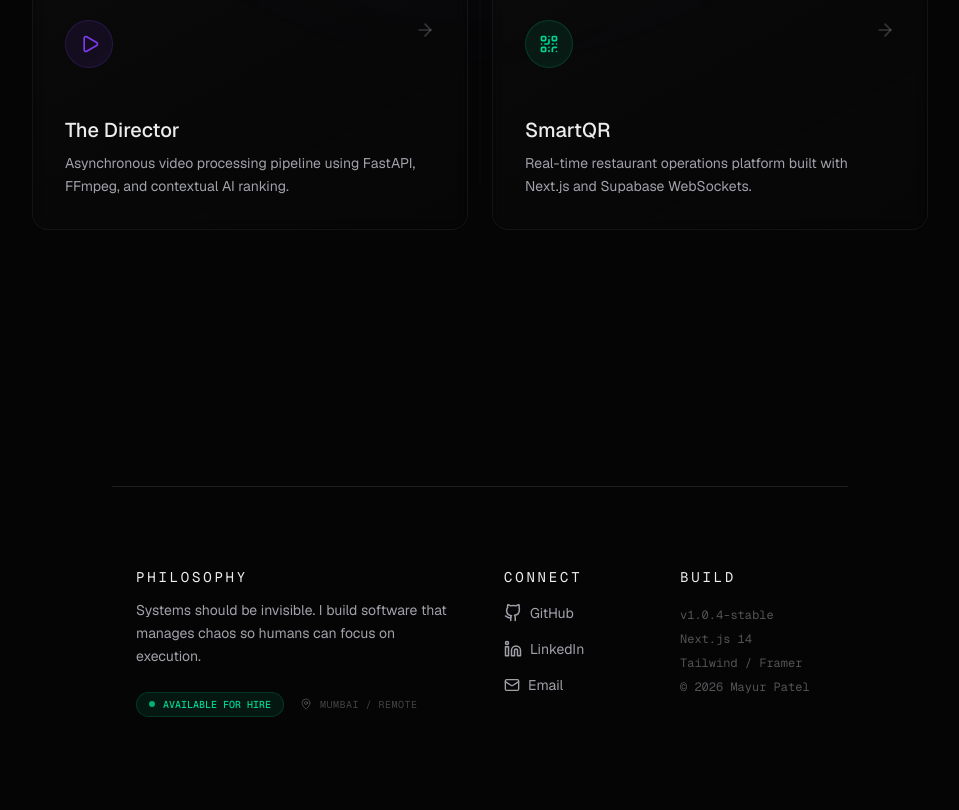
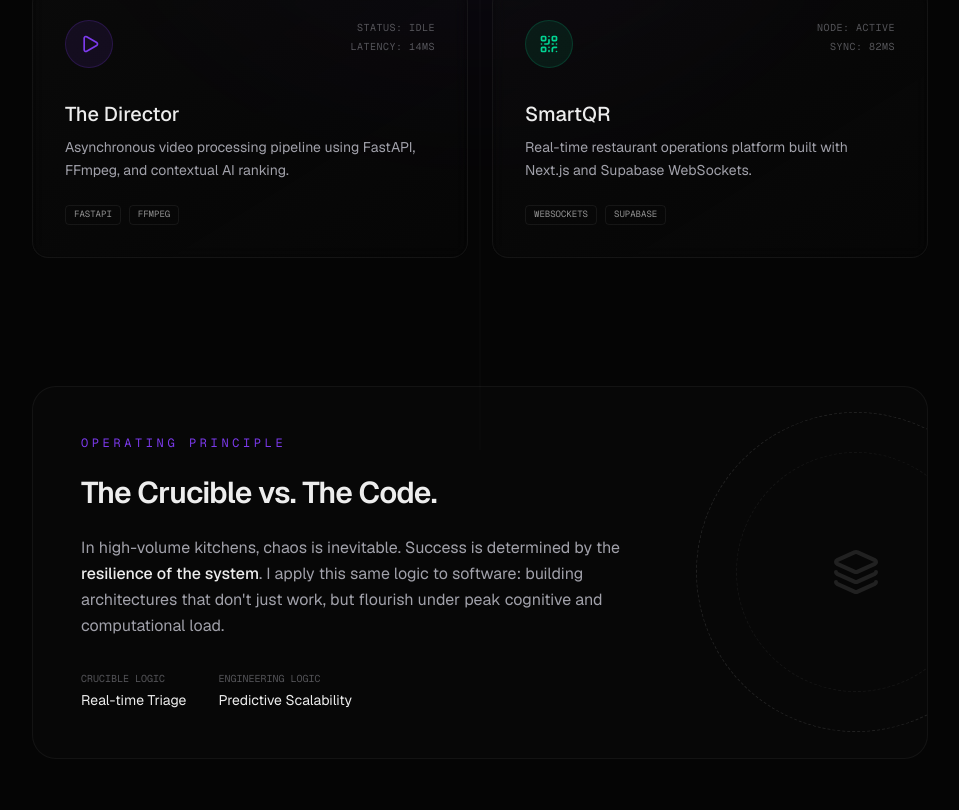
Before and after one commit to mayurpatel78645/mayur-portfolio, a Next.js app: page / in a window 1280 px wide. Shown: the part 1050-1860 px from the top of the page, without its empty margins (160-1119 px from the left). Built offline with nearby package versions, Linux system fonts and the light colour scheme.

Commit message:
add feature to home

```diff
--- a/app/page.tsx
+++ b/app/page.tsx
@@ -1,18 +1,17 @@
 "use client";
 
 import Link from "next/link";
-import { ArrowRight, Play, QrCode } from "lucide-react";
+import { ArrowRight, Play, QrCode, Zap, Layers } from "lucide-react";
 import { motion, Variants } from "framer-motion";
 
 // --- GLOBAL MOTION RHYTHM ---
-// Orchestrating a cinematic, cascading entrance.
 const CONTAINER_VARIANTS: Variants = {
   hidden: { opacity: 0 },
   visible: {
     opacity: 1,
     transition: {
       delayChildren: 0.1,
-      staggerChildren: 0.15, // Perfect cascading rhythm
+      staggerChildren: 0.15,
     },
   },
 };
@@ -23,28 +22,18 @@ const FADE_UP: Variants = {
     opacity: 1,
     y: 0,
     filter: "blur(0px)",
-    // Custom easing curve: fast out, slow in (Apple/Stripe style)
     transition: { duration: 0.8, ease: [0.16, 1, 0.3, 1] }
   },
 };
 
 // --- SIGNATURE VISUAL: Background Intelligence ---
-// Abstract, extremely faint data flow mimicking system architecture
-// --- SIGNATURE VISUAL: Background Intelligence ---
-// --- SIGNATURE VISUAL: Background Intelligence ---
-// --- SIGNATURE VISUAL: Background Intelligence ---
 function AbstractDataFlow() {
   return (
     <div className="absolute inset-0 overflow-hidden pointer-events-none flex justify-center -z-10">
       <div className="w-[800px] h-full relative opacity-60 md:opacity-80">
-        {/* Ambient Core stays faint */}
         <div className="absolute top-[20%] left-1/2 -translate-x-1/2 w-[600px] h-[600px] bg-accent/10 blur-[120px] rounded-full" />
-
         <svg className="absolute w-full h-full" viewBox="0 0 800 1200" fill="none" xmlns="http://www.w3.org/2000/svg">
-          {/* Static Grid Base - dialed back to 4% opacity */}
           <path d="M400 100 L400 1100 M100 400 L700 400 M200 200 L600 600 M600 200 L200 600" stroke="rgba(255,255,255,0.04)" strokeWidth="1" />
-
-          {/* Traveling Vertical Laser - Stealth Mode */}
           <motion.path
             d="M400 100 L400 1100"
             stroke="#A78BFA"
@@ -55,12 +44,10 @@ function AbstractDataFlow() {
             animate={{
               pathLength: [0, 0.25, 0.25, 0],
               pathOffset: [0, 0, 0.75, 1],
-              opacity: [0, 0.3, 0.3, 0] // Peaks at only 30% opacity
+              opacity: [0, 0.3, 0.3, 0]
             }}
             transition={{ duration: 4, repeat: Infinity, ease: "linear" }}
           />
-
-          {/* Traveling Horizontal Laser - Stealth Mode */}
           <motion.path
             d="M100 400 L700 400"
             stroke="#A78BFA"
@@ -71,7 +58,7 @@ function AbstractDataFlow() {
             animate={{
               pathLength: [0, 0.25, 0.25, 0],
               pathOffset: [0, 0, 0.75, 1],
-              opacity: [0, 0.3, 0.3, 0] // Peaks at only 30% opacity
+              opacity: [0, 0.3, 0.3, 0]
             }}
             transition={{ duration: 5, repeat: Infinity, ease: "linear", delay: 1.5 }}
           />
@@ -84,8 +71,6 @@ function AbstractDataFlow() {
 export default function Home() {
   return (
     <div className="max-w-4xl mx-auto pb-24 relative">
-
-      {/* Injecting the Signature Visual */}
       <AbstractDataFlow />
 
       {/* THE HERO */}
@@ -112,7 +97,6 @@ export default function Home() {
           Full-stack engineer focused on AI systems, scalable infrastructure, and automation. Translating a decade of high-pressure culinary leadership into resilient, human-centric software architecture.
         </motion.p>
 
-        {/* Priority 3: Adding subtle depth to the ribbon */}
         <motion.div variants={FADE_UP} className="flex flex-wrap gap-8 md:gap-10 mb-12 py-8 border-y border-white/5 bg-gradient-to-r from-surface/30 to-transparent backdrop-blur-sm shadow-inner rounded-xl px-6 md:px-0">
           <div className="flex flex-col gap-1 md:pl-6">
             <span className="text-3xl font-semibold text-primary tracking-tight">10 Yrs</span>
@@ -143,12 +127,12 @@ export default function Home() {
         </motion.div>
       </motion.section>
 
-      {/* THE NEW FIX: Clickable "Selected Systems" Router instead of static filler */}
+      {/* SELECTED SYSTEMS SECTION */}
       <motion.section
         initial={{ opacity: 0, y: 40 }}
         whileInView={{ opacity: 1, y: 0 }}
         viewport={{ once: true, margin: "-100px" }}
-        transition={{ duration: 0.8, ease: [0.16, 1, 0.3, 1] }} // Updated easing
+        transition={{ duration: 0.8, ease: [0.16, 1, 0.3, 1] }}
         className="relative z-10"
       >
         <div className="flex items-end justify-between mb-8 pt-8">
@@ -158,37 +142,91 @@ export default function Home() {
           </Link>
         </div>
 
-        {/* Priority 3: Soft Gradients & Inner Shadows for Cards */}
         <div className="grid grid-cols-1 md:grid-cols-2 gap-6">
           {/* Card 1: The Director */}
           <Link href="/projects#director" className="group block p-8 rounded-2xl bg-gradient-to-br from-surface/40 to-surface/10 border border-white/5 hover:border-white/10 transition-all duration-500 shadow-inner backdrop-blur-sm relative overflow-hidden">
-            {/* Subtle hover glow behind the card */}
             <div className="absolute inset-0 bg-accent/5 opacity-0 group-hover:opacity-100 transition-opacity duration-500" />
-
-            <div className="flex justify-between items-start mb-12 relative z-10">
+            <div className="flex justify-between items-start mb-8 relative z-10">
               <div className="w-12 h-12 rounded-full bg-accent/10 flex items-center justify-center border border-accent/20 text-accent group-hover:scale-110 group-hover:bg-accent group-hover:text-white transition-all duration-500">
                 <Play className="w-5 h-5 ml-0.5" />
               </div>
-              <ArrowRight className="w-5 h-5 text-secondary/30 group-hover:text-primary group-hover:-rotate-45 transition-all duration-500" />
+              <div className="flex flex-col items-end gap-1 font-mono text-[10px] uppercase tracking-wider text-secondary/50 group-hover:text-accent/70 transition-colors">
+                <span>Status: Idle</span>
+                <span>Latency: 14ms</span>
+              </div>
             </div>
             <h3 className="text-xl font-medium text-primary mb-2 relative z-10">The Director</h3>
-            <p className="text-sm text-secondary leading-relaxed relative z-10">Asynchronous video processing pipeline using FastAPI, FFmpeg, and contextual AI ranking.</p>
+            <p className="text-sm text-secondary leading-relaxed mb-6 relative z-10">Asynchronous video processing pipeline using FastAPI, FFmpeg, and contextual AI ranking.</p>
+            <div className="flex gap-2 relative z-10 opacity-60 group-hover:opacity-100 transition-opacity">
+               <span className="text-[9px] font-mono border border-white/10 px-2 py-0.5 rounded uppercase">FastAPI</span>
+               <span className="text-[9px] font-mono border border-white/10 px-2 py-0.5 rounded uppercase">FFmpeg</span>
+            </div>
           </Link>
 
           {/* Card 2: SmartQR */}
           <Link href="/projects#smartqr" className="group block p-8 rounded-2xl bg-gradient-to-br from-surface/40 to-surface/10 border border-white/5 hover:border-white/10 transition-all duration-500 shadow-inner backdrop-blur-sm relative overflow-hidden">
-             {/* Subtle hover glow behind the card */}
              <div className="absolute inset-0 bg-emerald-500/5 opacity-0 group-hover:opacity-100 transition-opacity duration-500" />
-
-            <div className="flex justify-between items-start mb-12 relative z-10">
+            <div className="flex justify-between items-start mb-8 relative z-10">
               <div className="w-12 h-12 rounded-full bg-emerald-500/10 flex items-center justify-center border border-emerald-500/20 text-emerald-400 group-hover:scale-110 group-hover:bg-emerald-500 group-hover:text-white transition-all duration-500">
                 <QrCode className="w-5 h-5" />
               </div>
-              <ArrowRight className="w-5 h-5 text-secondary/30 group-hover:text-primary group-hover:-rotate-45 transition-all duration-500" />
+              <div className="flex flex-col items-end gap-1 font-mono text-[10px] uppercase tracking-wider text-secondary/50 group-hover:text-emerald-400/70 transition-colors">
+                <span>Node: Active</span>
+                <span>Sync: 82ms</span>
+              </div>
             </div>
             <h3 className="text-xl font-medium text-primary mb-2 relative z-10">SmartQR</h3>
-            <p className="text-sm text-secondary leading-relaxed relative z-10">Real-time restaurant operations platform built with Next.js and Supabase WebSockets.</p>
+            <p className="text-sm text-secondary leading-relaxed mb-6 relative z-10">Real-time restaurant operations platform built with Next.js and Supabase WebSockets.</p>
+            <div className="flex gap-2 relative z-10 opacity-60 group-hover:opacity-100 transition-opacity">
+               <span className="text-[9px] font-mono border border-white/10 px-2 py-0.5 rounded uppercase">WebSockets</span>
+               <span className="text-[9px] font-mono border border-white/10 px-2 py-0.5 rounded uppercase">Supabase</span>
+            </div>
           </Link>
+        </div>
+      </motion.section>
+
+      {/* PRIORITY 7: THE OPERATIONAL PHILOSOPHY (The Unforgettable Moment) */}
+      <motion.section
+        initial={{ opacity: 0 }}
+        whileInView={{ opacity: 1 }}
+        viewport={{ once: true }}
+        className="mt-32 p-12 rounded-3xl bg-surface/20 border border-white/5 relative overflow-hidden group/philosophy"
+      >
+        <div className="relative z-10 max-w-xl">
+          <h2 className="text-xs font-mono uppercase tracking-[0.3em] text-accent mb-6">Operating Principle</h2>
+          <h3 className="text-3xl font-semibold mb-6 tracking-tight">The Crucible vs. The Code.</h3>
+          <p className="text-secondary leading-relaxed mb-8">
+            In high-volume kitchens, chaos is inevitable. Success is determined by the <span className="text-primary font-medium">resilience of the system</span>. I apply this same logic to software: building architectures that don't just work, but flourish under peak cognitive and computational load.
+          </p>
+          <div className="flex gap-8">
+            <div className="flex flex-col gap-1">
+              <span className="text-[10px] font-mono uppercase text-secondary/50">Crucible Logic</span>
+              <span className="text-sm text-primary">Real-time Triage</span>
+            </div>
+            <div className="flex flex-col gap-1">
+              <span className="text-[10px] font-mono uppercase text-secondary/50">Engineering Logic</span>
+              <span className="text-sm text-primary">Predictive Scalability</span>
+            </div>
+          </div>
+        </div>
+
+        {/* Interactive Visual Element */}
+        <div className="absolute right-[-10%] top-1/2 -translate-y-1/2 opacity-10 group-hover/philosophy:opacity-20 transition-opacity duration-1000">
+           <div className="relative w-80 h-80">
+              <motion.div
+                animate={{ rotate: 360 }}
+                transition={{ duration: 20, repeat: Infinity, ease: "linear" }}
+                className="absolute inset-0 border-[1px] border-dashed border-white rounded-full"
+              />
+              <motion.div
+                animate={{ rotate: -360 }}
+                transition={{ duration: 30, repeat: Infinity, ease: "linear" }}
+                className="absolute inset-10 border-[1px] border-dashed border-white/50 rounded-full"
+              />
+              <div className="absolute inset-0 flex items-center justify-center">
+                <Layers className="w-12 h-12 text-white" />
+              </div>
+           </div>
         </div>
       </motion.section>
 
```
